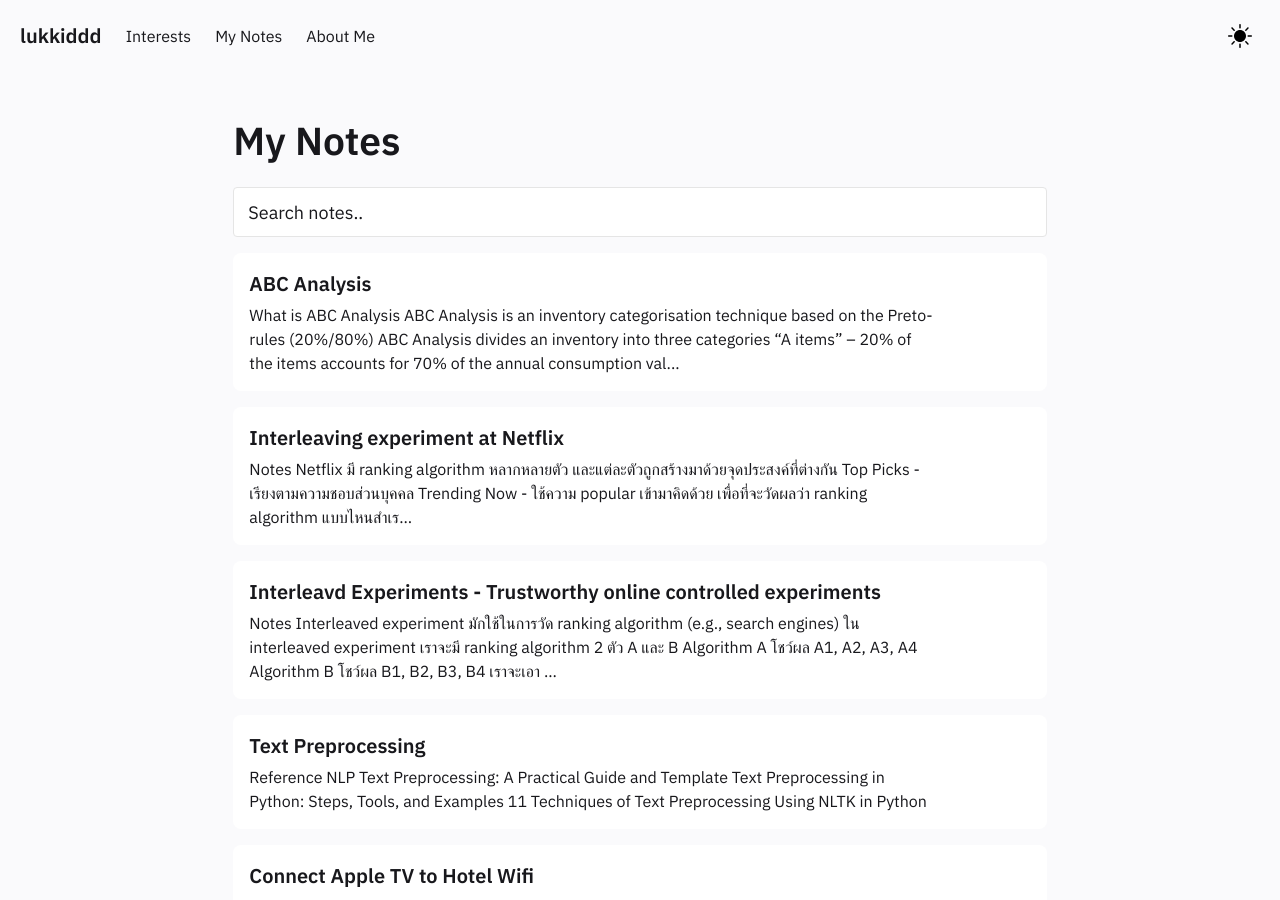
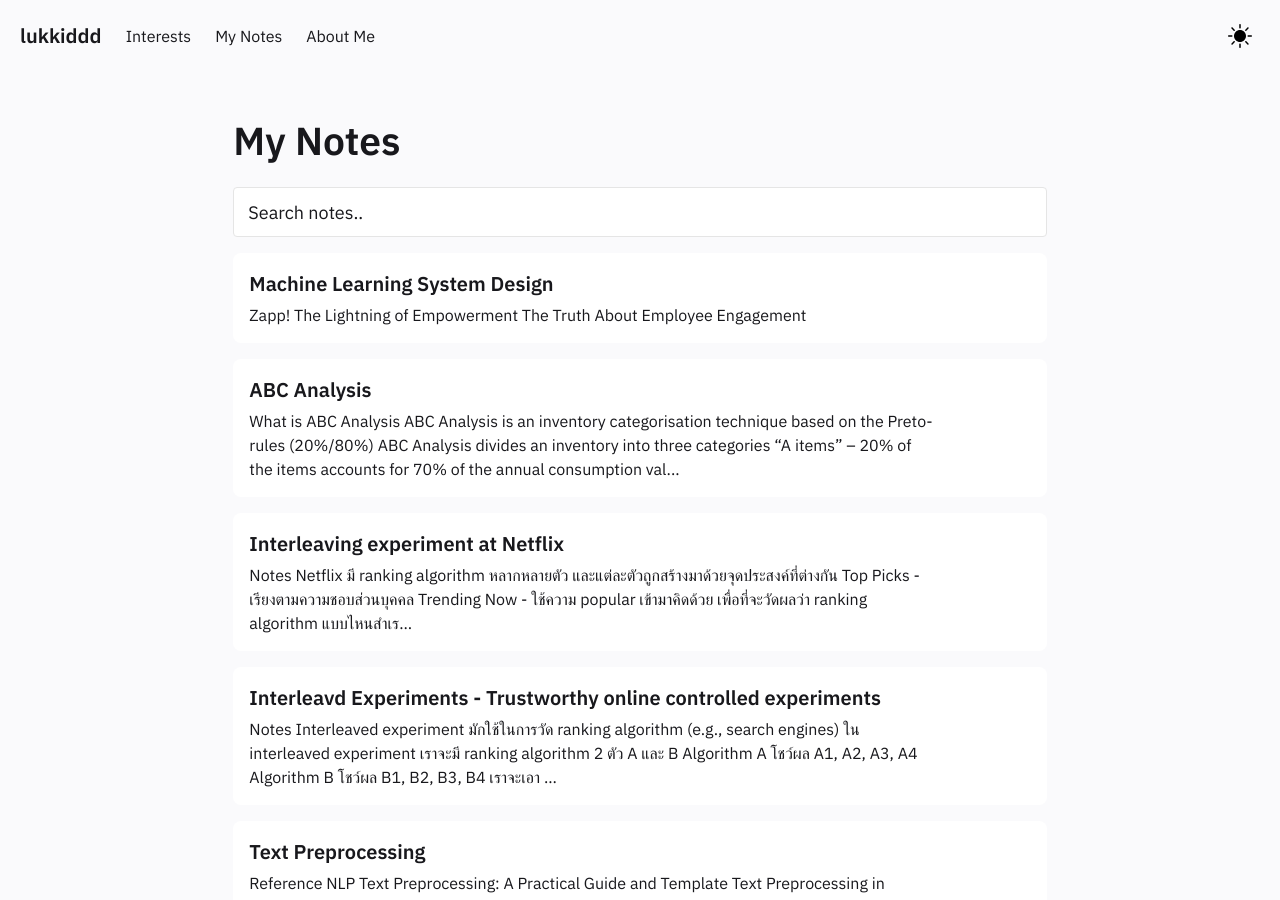
Before and after one commit to lukkiddd/lukkiddd.github.io, a Jekyll site: the page built from pages/index.md, in a window 1280 px wide and 900 px high. Built offline with Jekyll 4.4.1, drawn with Linux system fonts in a browser that asks for light colours.

Commit message:
Add management section

```diff
--- /dev/null
+++ b/_notes/Public/Management-Books.md
@@ -0,0 +1,8 @@
+---
+title : Machine Learning System Design
+notetype : feed
+date : 13-11-2022
+---
+
+- [Zapp! The Lightning of Empowerment](https://www.amazon.com/Zapp-Lightning-Empowerment-Productivity-Satisfaction/dp/0449002829/ref=sr_1_1?crid=2P9LJNOGCB9AZ&keywords=zapp+empowerment&qid=1668323243&s=books&sprefix=zapp+empowe%2Cstripbooks-intl-ship%2C378&sr=1-1)
+- [The Truth About Employee Engagement](https://www.amazon.com/Truth-About-Employee-Engagement-Addressing/dp/111923798X)
```
Also changed, not shown: _posts/2022-01-17-interests.md (+3 -0 lines).
